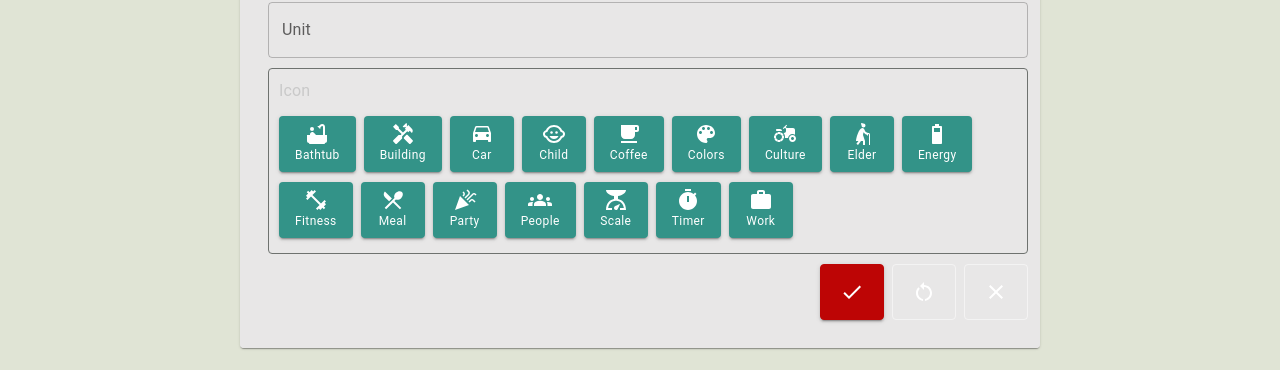
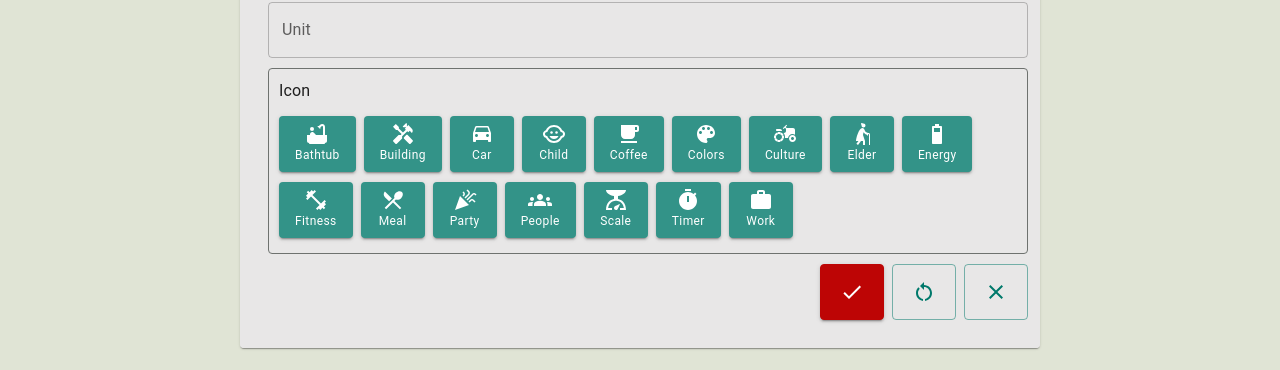
Before and after one commit to Bloodyblow/instant-stats, a Next.js app: page /category/new in a window 1280 px wide. Shown: the part 332-702 px from the top of the page. Built offline with nearby package versions, Linux system fonts and the light colour scheme; no server answers; the database is empty; sample sign-in values are in the browser's storage.

Commit message:
Improve css

```diff
--- a/src/app/i18n/en.json
+++ b/src/app/i18n/en.json
@@ -9,7 +9,7 @@
   "cancel-keep-account": "Cancel and keep account",
   "cancel": "Cancel",
   "category": "Category",
-  "chart-type": "Chart Type",
+  "chart-type": "Type",
   "confirm-delete-category": "Are you sure you want to delete this category? All the values will be deleted too.",
   "confirm-delete-value-date": "Are you sure you want to delete the value of {{item}} on {{date}}?",
   "contact": "Contact",
--- a/src/app/i18n/fr.json
+++ b/src/app/i18n/fr.json
@@ -8,7 +8,7 @@
   "cancel-keep-account": "Annuler et garder le compte",
   "cancel": "Annuler",
   "category": "Catégorie",
-  "chart-type": "Type de graphique",
+  "chart-type": "Type",
   "confirm-delete-category": "Êtes-vous sûr de vouloir supprimer cette catégorie? Toutes les valeurs seront également supprimées.",
   "confirm-delete-value-date": "Confirmer la suppression de la valeur {{value}} du {{date}}",
   "contact": "Contact",
--- a/src/components/CategoryForm.tsx
+++ b/src/components/CategoryForm.tsx
@@ -145,22 +145,12 @@ export default function CatergoryForm({
                 </Button>
               </Tooltip>
               <Tooltip title={t("reset-form")}>
-                <Button
-                  variant="outlined"
-                  sx={buttonSx}
-                  onClick={onReset}
-                  color="info"
-                >
+                <Button variant="outlined" sx={buttonSx} onClick={onReset}>
                   <RestartAltIcon />
                 </Button>
               </Tooltip>
               <Tooltip title={t("cancel")}>
-                <Button
-                  variant="outlined"
-                  sx={buttonSx}
-                  onClick={onCancel}
-                  color="info"
-                >
+                <Button variant="outlined" sx={buttonSx} onClick={onCancel}>
                   <CloseIcon />
                 </Button>
               </Tooltip>
--- a/src/components/SelectIcon.tsx
+++ b/src/components/SelectIcon.tsx
@@ -27,12 +27,12 @@ export default function SelectIcon({
         marginBottom: "10px",
         color: "#c9c9c9",
         "&:hover": {
-          borderColor: "white",
-          color: "white",
+          borderColor: "text.primary",
+          color: "text.primary",
         },
       }}
     >
-      <Typography sx={{ textTransform: "capitalize" }}>
+      <Typography sx={{ textTransform: "capitalize", color: "text.primary" }}>
         {t("icon")} {selectedIconName ? `: ${t(selectedIconName)}` : ""}
       </Typography>
       <Stack
--- a/src/components/ValueForm.tsx
+++ b/src/components/ValueForm.tsx
@@ -196,10 +196,8 @@ export default function ValueForm({ onFinish }: { onFinish: () => void }) {
                   sx={{
                     width: { xs: "100%", sm: "fit-content" },
                     padding: "15px",
-                    color: "text.secondary",
                   }}
                   onClick={onReset}
-                  color="info"
                 >
                   <ClearIcon />
                 </Button>
```
